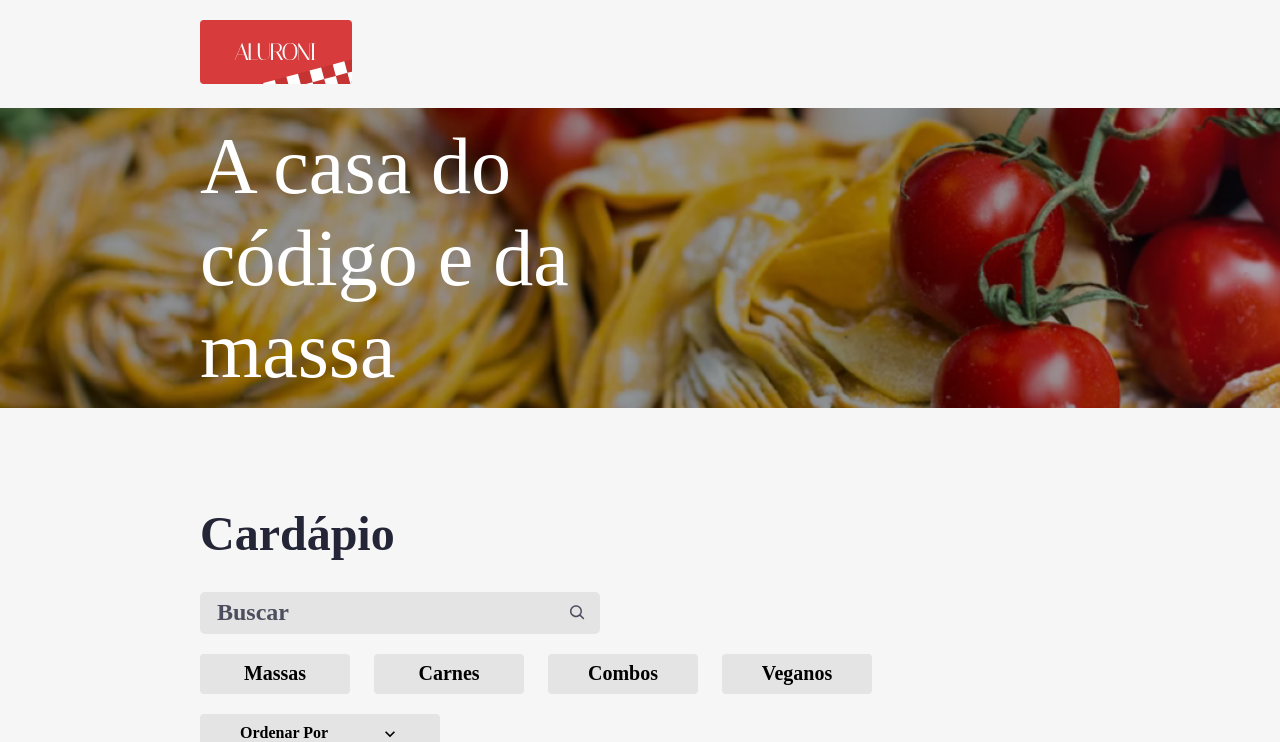
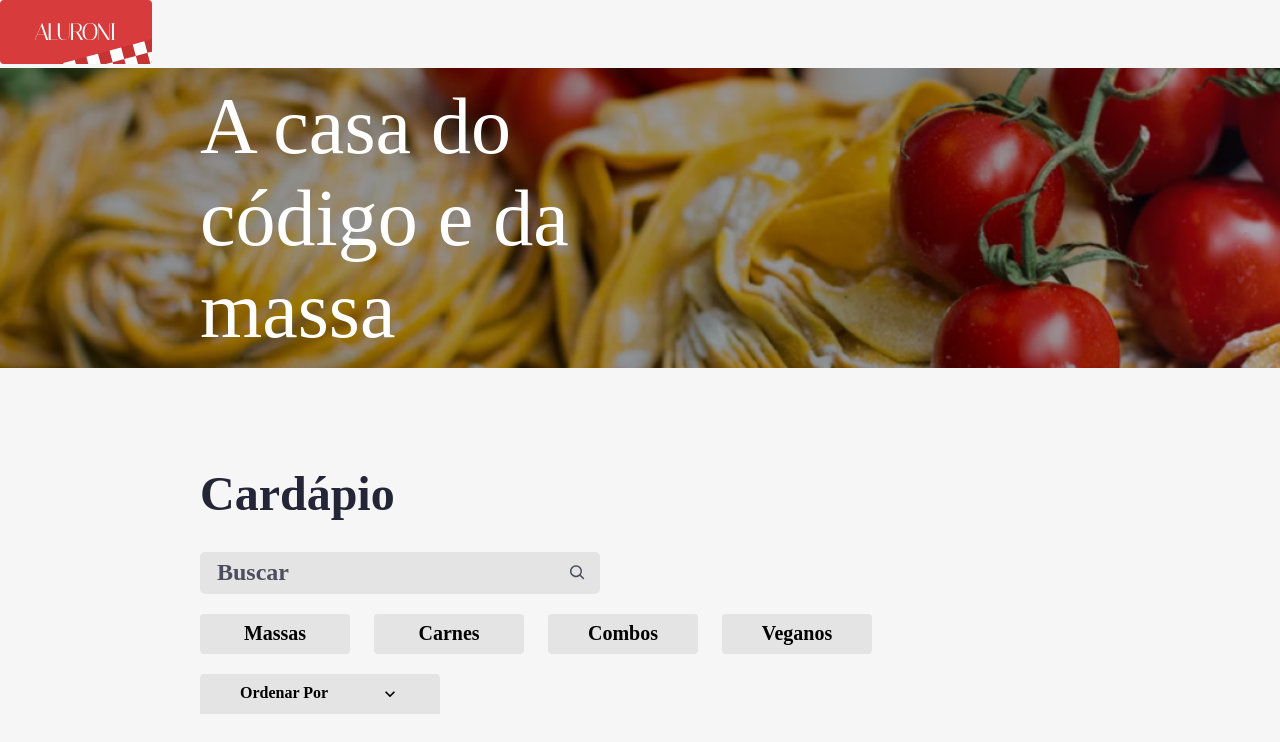
Before and after one commit to Melksedeque/aluroni-cardapio-online, a React (Vite) app: page /cardapio in a window 1280 px wide. Shown: the top 742 px of the page. Built offline with nearby package versions, Linux system fonts and the light colour scheme; a web font is replaced by a local one.

Commit message:
Extração de estilo do menu para arquivo próprio

```diff
--- a/src/pages/Cardapio/Cardapio.module.scss
+++ b/src/pages/Cardapio/Cardapio.module.scss
@@ -1,16 +1,3 @@
-.menu {
-  padding: 20px $padding-horizontal;
-  @media (max-width: $desktop_xsm) {
-    padding: 20px $padding-horizontal-mobile;
-  }
-  @media (min-width: $desktop_xsm) and (max-width: $desktop_sm) {
-    padding: 20px $padding-horizontal-sm;
-  }
-  @media (min-width: $desktop_sm) and (max-width: $desktop_md) {
-    padding: 20px $padding-horizontal-md;
-  }
-}
-
 .header {
   align-items: center;
   background-image: url("../../assets/cardapio/header.png");
```
